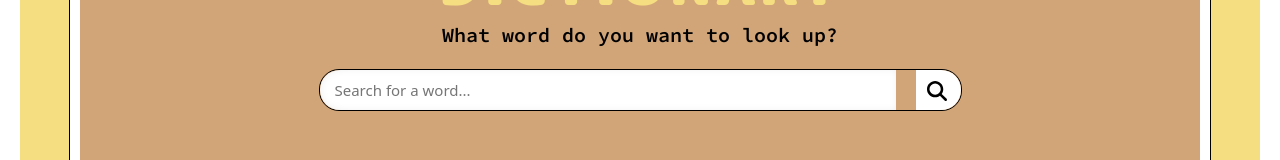
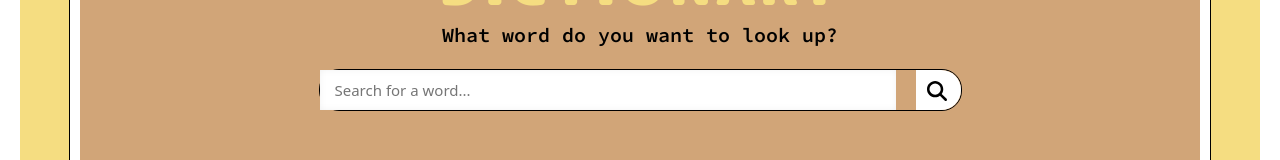
Before and after one commit to mimikomp/react-dictionary-project, a React (Create React App) app: page / in a window 1280 px wide. Shown: the part 386-546 px from the top of the page. Built offline with nearby package versions, Linux system fonts and the light colour scheme.

Commit message:
testing fix

```diff
--- a/src/Style/Dictionary.css
+++ b/src/Style/Dictionary.css
@@ -60,10 +60,6 @@
   padding: 6px 15px;
   background-color: var(--light-color);
   border: none;
-  border-bottom-left-radius: 20px !important;
-  border-top-left-radius: 20px !important;
-  border-bottom-right-radius: 0px !important;
-  border-top-right-radius: 0px !important;
 }
 
 .Dictionary input:focus-visible {
```
